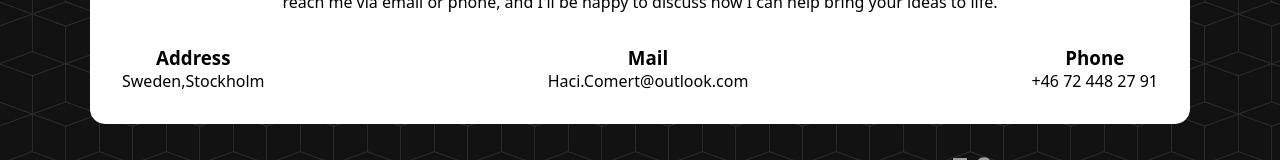
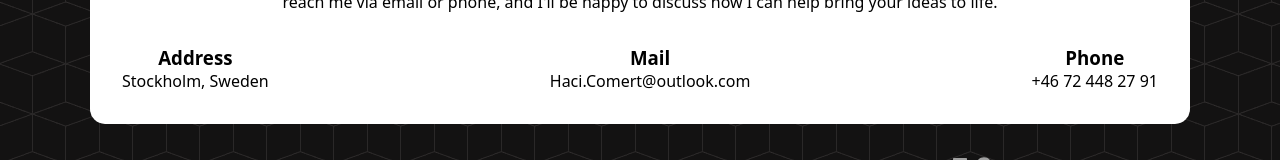
Before and after one commit to Haco11/Portfolio-React, a React (Create React App) app: page / in a window 1280 px wide. Shown: the part 3699-3859 px from the top of the page. Built offline with nearby package versions, Linux system fonts and the light colour scheme.

Commit message:
Fixed typo on contact and footer

```diff
--- a/src/Component/Contact/Contact.jsx
+++ b/src/Component/Contact/Contact.jsx
@@ -32,7 +32,7 @@ const Contact = () => {
         <div className="contact_info">
           <div>
             <h3>Address</h3>
-            <p>Sweden,Stockholm</p>
+            <p>Stockholm, Sweden</p>
           </div>
           <div>
             <h3>Mail</h3>
--- a/src/Component/Footer/Footer.jsx
+++ b/src/Component/Footer/Footer.jsx
@@ -6,7 +6,7 @@ const Footer = () => {
     <div className="footer">
       <div className="copyRight">
         <p>
-          Copyright&copy;2023 All rights reserved | Made by
+          Copyright &copy; 2023 All rights reserved | Made by
           <span> Haci Cömert</span>
         </p>
       </div>
```
